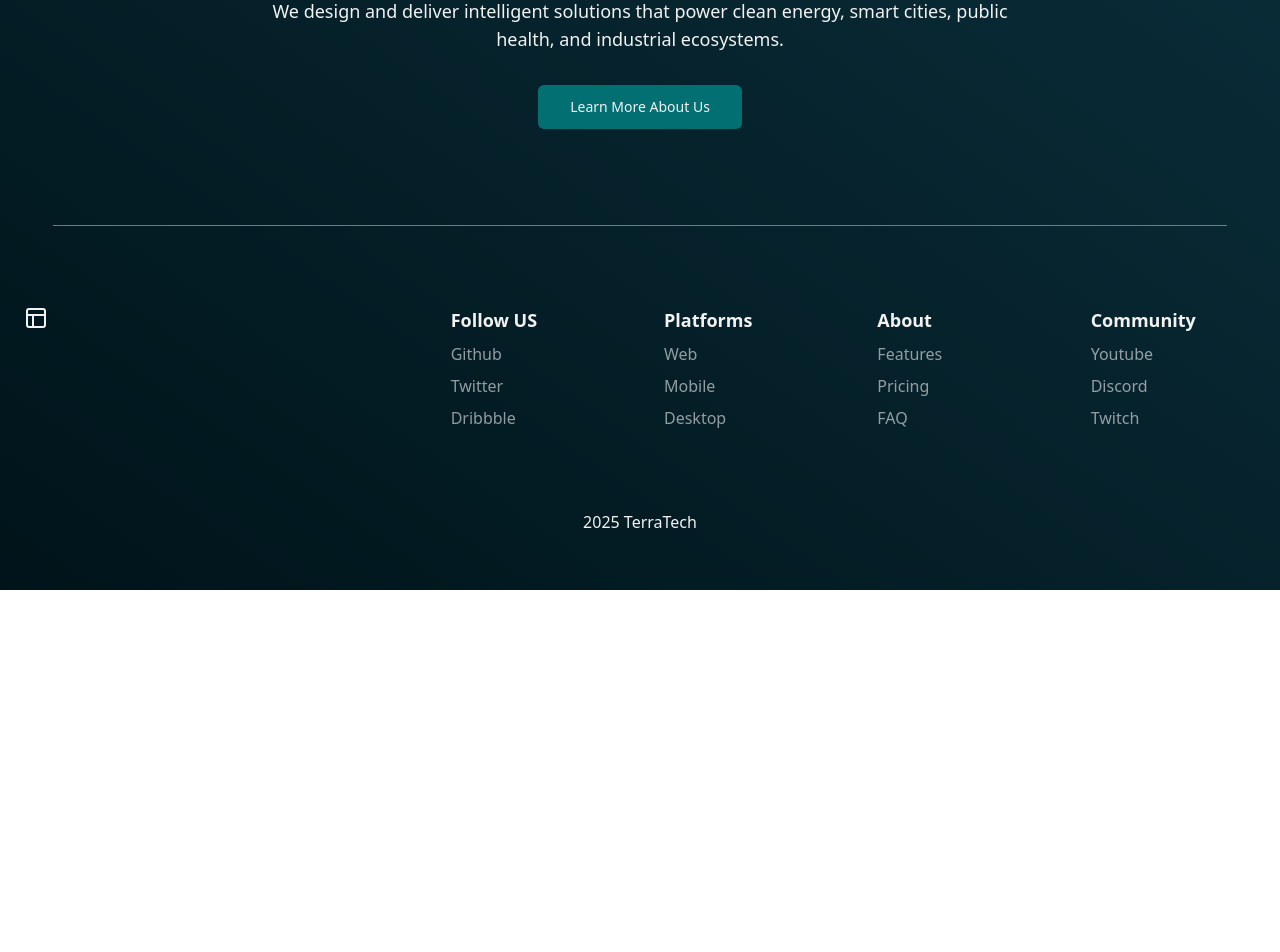
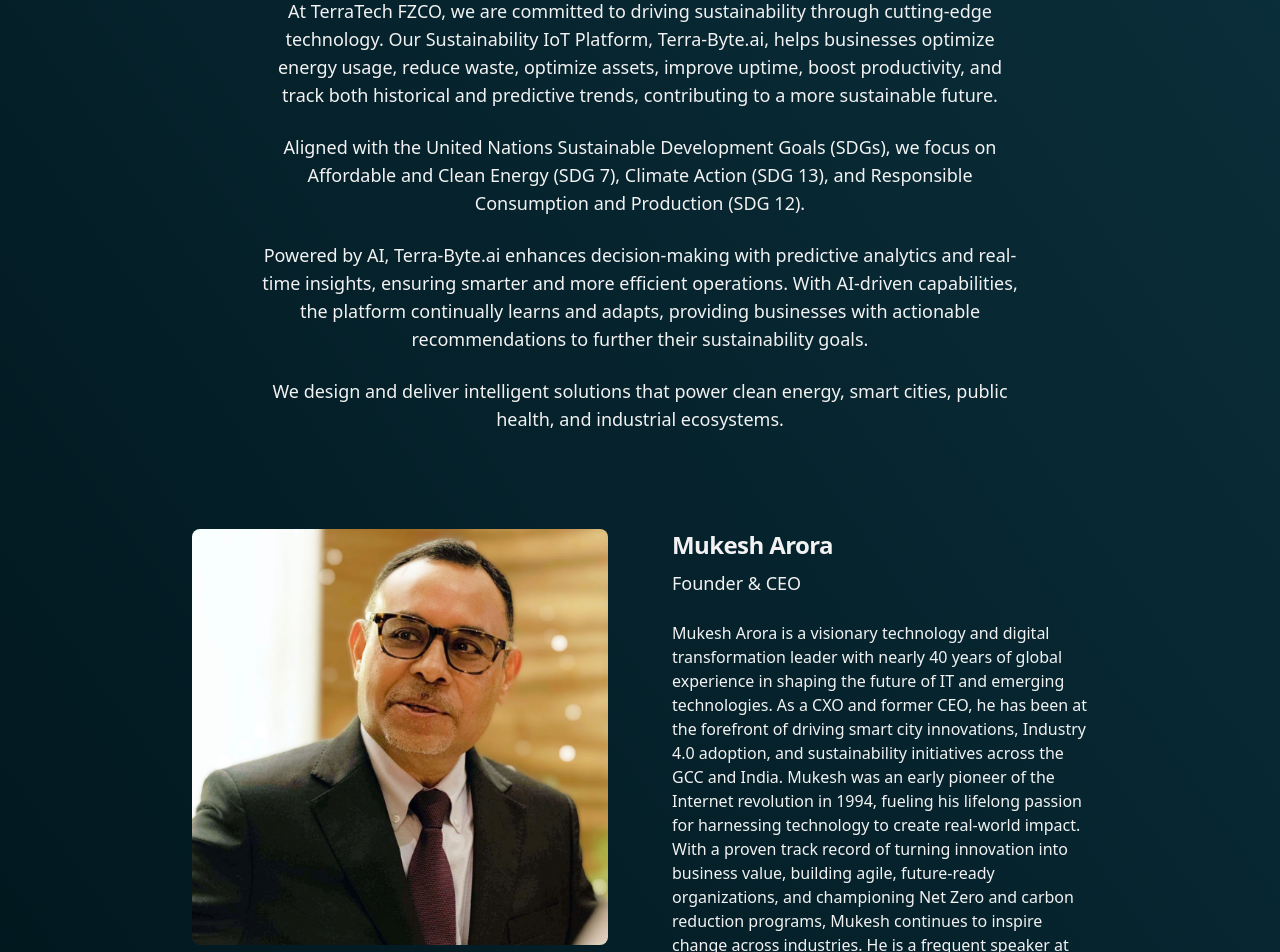
Before and after one commit to ishaanwadhwa/terratech, a React (Vite) app: page /about in a window 1280 px wide. Shown: the part 300-1252 px from the top of the page. Before the commit the page ends 890 px from the top, so only its background shows below. Built offline with nearby package versions, Linux system fonts and the light colour scheme.

Commit message:
added content

```diff
--- a/src/App.tsx
+++ b/src/App.tsx
@@ -16,9 +16,9 @@
   return (
     <>
       <Hero />
-      <WhoWeAre />
-      <WhatWeDo />
-      <TerraBytePlatform />
+      <WhoWeAre isHomePage={true} />
+      <WhatWeDo isHomePage={true} />
+      <TerraBytePlatform isHomePage={true} />
       <Industries />
       <SustainabilityImpact />
       <CaseStudies />
--- a/src/components/TerraBytePlatform.tsx
+++ b/src/components/TerraBytePlatform.tsx
@@ -1,6 +1,9 @@
 import { Button } from "../components/ui/button";
 
-export function TerraBytePlatform() {
+interface TerraBytePlatformProps {
+  isHomePage?: boolean;
+}
+export function TerraBytePlatform({ isHomePage = false }: TerraBytePlatformProps) {
   return (
     <section className="container py-24 bg-muted/50">
       <div className="mx-auto max-w-3xl text-center">
@@ -8,7 +11,7 @@
           Powered by TerraByte IoT
         </h2>
         <p className="mt-4 text-lg text-muted-foreground">
-          State-of-the-art Industry 4.0 Cloud Platform
+          {isHomePage ? "State-of-the-art Industry 4.0 Cloud Platform" : "Powered by TerraByte IoT, our state-of-the-art platform delivers real-time monitoring, control, and analytics across diverse sectors. With AI-driven insights and cloud integration, TerraByte optimizes energy use, reduces waste, and ensures operational excellence"}
         </p>
       </div>
       <div className="mx-auto mt-16 max-w-3xl text-center space-y-8">
@@ -22,9 +25,11 @@
         <p className="text-lg text-muted-foreground">
           Scalable Across Urban & Rural Environments
         </p>
-        <Button size="lg" asChild>
-          <a href="/platform">Explore TerraByte Platform</a>
-        </Button>
+        {isHomePage && (
+          <Button size="lg" asChild>
+            <a href="/platform">Explore TerraByte Platform</a>
+          </Button>
+        )}
       </div>
     </section>
   );
--- a/src/components/WhatWeDo.tsx
+++ b/src/components/WhatWeDo.tsx
@@ -1,7 +1,10 @@
 import { Button } from "../components/ui/button";
 import { Card, CardContent, CardDescription, CardHeader, CardTitle } from "../components/ui/card";
 
-export function WhatWeDo() {
+interface WhoWeAreProps {
+  isHomePage?: boolean;
+}
+export function WhatWeDo({ isHomePage = false }: WhoWeAreProps) {
   const services = [
     {
       title: "Renewable Energy",
@@ -27,6 +30,9 @@
         <p className="mt-4 text-lg text-muted-foreground">
           Comprehensive solutions for a sustainable future
         </p>
+        {!isHomePage && (<p className="mt-4 text-lg text-muted-foreground">
+          TerraTech focuses on creating smart, efficient, and sustainable environments with advanced technology. From renewable energy solutions to smart city automation, we integrate real-time monitoring and optimization to reduce environmental impact and enhance operational efficiency.
+        </p>)}
       </div>
       <div className="mx-auto mt-16 grid max-w-5xl gap-8 sm:grid-cols-2 lg:grid-cols-3">
         {services.map((service) => (
@@ -43,11 +49,13 @@
           </Card>
         ))}
       </div>
-      <div className="mt-12 text-center">
-        <Button size="lg" asChild>
-          <a href="/solutions">View Our Solutions</a>
-        </Button>
-      </div>
+      {isHomePage && (
+        <div className="mt-12 text-center">
+          <Button size="lg" asChild>
+            <a href="/solutions">View Our Solutions</a>
+          </Button>
+        </div>
+      )}
     </section>
   );
 }
--- a/src/components/WhoWeAre.tsx
+++ b/src/components/WhoWeAre.tsx
@@ -1,6 +1,11 @@
 import { Button } from "../components/ui/button";
+import founderImage from "../assets/founder.jpeg";
 
-export function WhoWeAre() {
+interface WhoWeAreProps {
+  isHomePage?: boolean;
+}
+
+export function WhoWeAre({ isHomePage = false }: WhoWeAreProps) {
   return (
     <section className="container py-24">
       <div className="mx-auto max-w-3xl text-center">
@@ -10,17 +15,68 @@
             TerraTech is a sustainability-driven technology company founded by Mukesh Arora,
             focused on building smarter, greener systems.
           </p>
+          {!isHomePage && (
+            <>
+              <p>
+                At TerraTech FZCO, we are committed to driving sustainability through cutting-edge technology.
+                Our Sustainability IoT Platform, Terra-Byte.ai, helps businesses optimize energy usage, reduce waste,
+                optimize assets, improve uptime, boost productivity, and track both historical and predictive trends,
+                contributing to a more sustainable future.
+              </p>
+              <p>
+                Aligned with the United Nations Sustainable Development Goals (SDGs), we focus on Affordable and Clean Energy (SDG 7),
+                Climate Action (SDG 13), and Responsible Consumption and Production (SDG 12).
+              </p>
+              <p>
+                Powered by AI, Terra-Byte.ai enhances decision-making with predictive analytics and real-time insights,
+                ensuring smarter and more efficient operations. With AI-driven capabilities, the platform continually learns
+                and adapts, providing businesses with actionable recommendations to further their sustainability goals.
+              </p>
+            </>
+          )}
           <p>
             We design and deliver intelligent solutions that power clean energy, smart cities,
             public health, and industrial ecosystems.
           </p>
         </div>
-        <div className="mt-8">
-          <Button size="lg" asChild>
-            <a href="/about">Learn More About Us</a>
-          </Button>
+        {isHomePage && (
+          <div className="mt-8">
+            <Button size="lg" asChild>
+              <a href="/about">Learn More About Us</a>
+            </Button>
+          </div>
+        )}
+      </div>
+
+      {!isHomePage && (
+        <div className="mt-24">
+          <div className="mx-auto max-w-4xl">
+            <div className="grid gap-12 md:grid-cols-2 md:gap-16">
+              <div className="relative aspect-square overflow-hidden rounded-lg">
+                <img
+                  src={founderImage}
+                  alt="Mukesh Arora - Founder of TerraTech"
+                  className="h-full w-full object-cover"
+                />
+              </div>
+              <div className="flex flex-col justify-center space-y-6">
+                <div>
+                  <h3 className="text-2xl font-bold tracking-tight">Mukesh Arora</h3>
+                  <p className="mt-2 text-lg text-muted-foreground">Founder & CEO</p>
+                </div>
+                <div className="prose prose-lg text-muted-foreground">
+                  <p>
+                    Mukesh Arora is a visionary technology and digital transformation leader with nearly 40 years of global experience in shaping the future of IT and emerging technologies. As a CXO and former CEO, he has been at the forefront of driving smart city innovations, Industry 4.0 adoption, and sustainability initiatives across the GCC and India. Mukesh was an early pioneer of the Internet revolution in 1994, fueling his lifelong passion for harnessing technology to create real-world impact.
+                  </p>
+                  <p>
+                    With a proven track record of turning innovation into business value, building agile, future-ready organizations, and championing Net Zero and carbon reduction programs, Mukesh continues to inspire change across industries. He is a frequent speaker at global technology forums and holds a Bachelor's degree in Mechanical Engineering and an MBA from the University of Bedfordshire, UK.
+                  </p>
+                </div>
+              </div>
+            </div>
+          </div>
         </div>
-      </div>
+      )}
     </section>
   );
 }
```
Also changed, not shown: src/assets/founder.jpeg (added).
